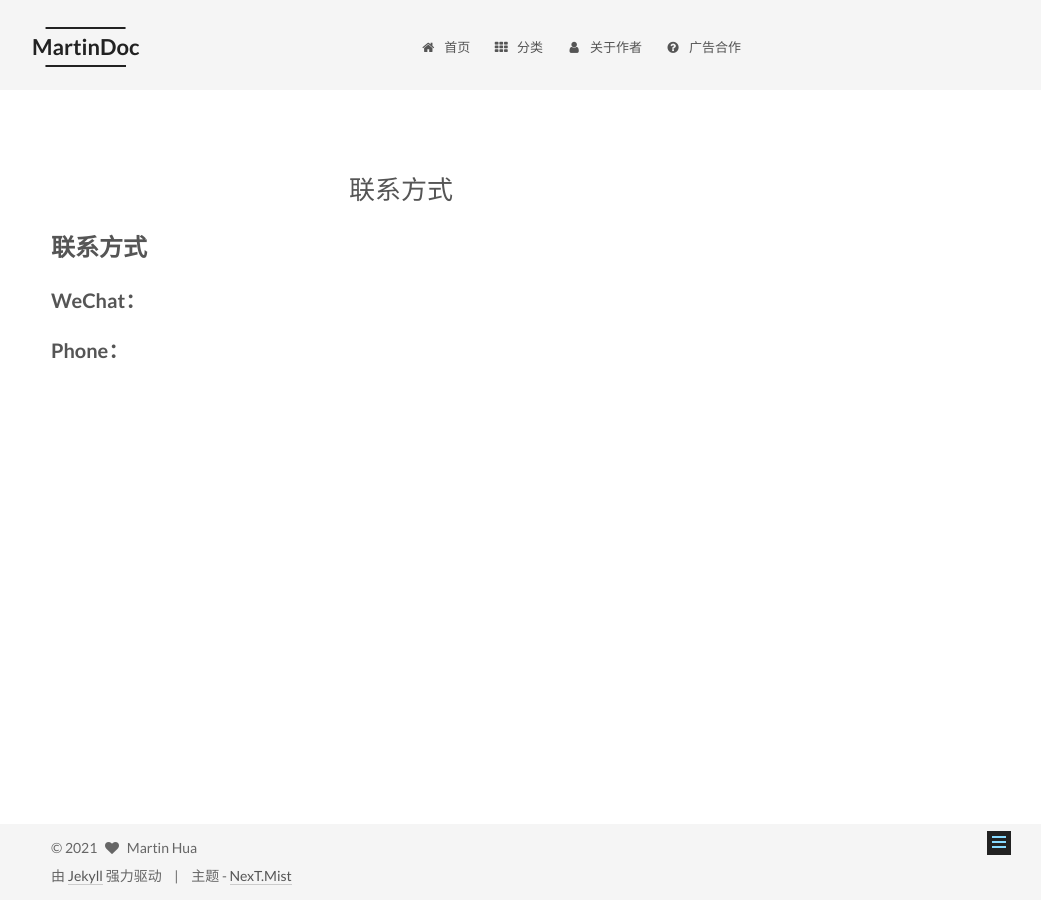
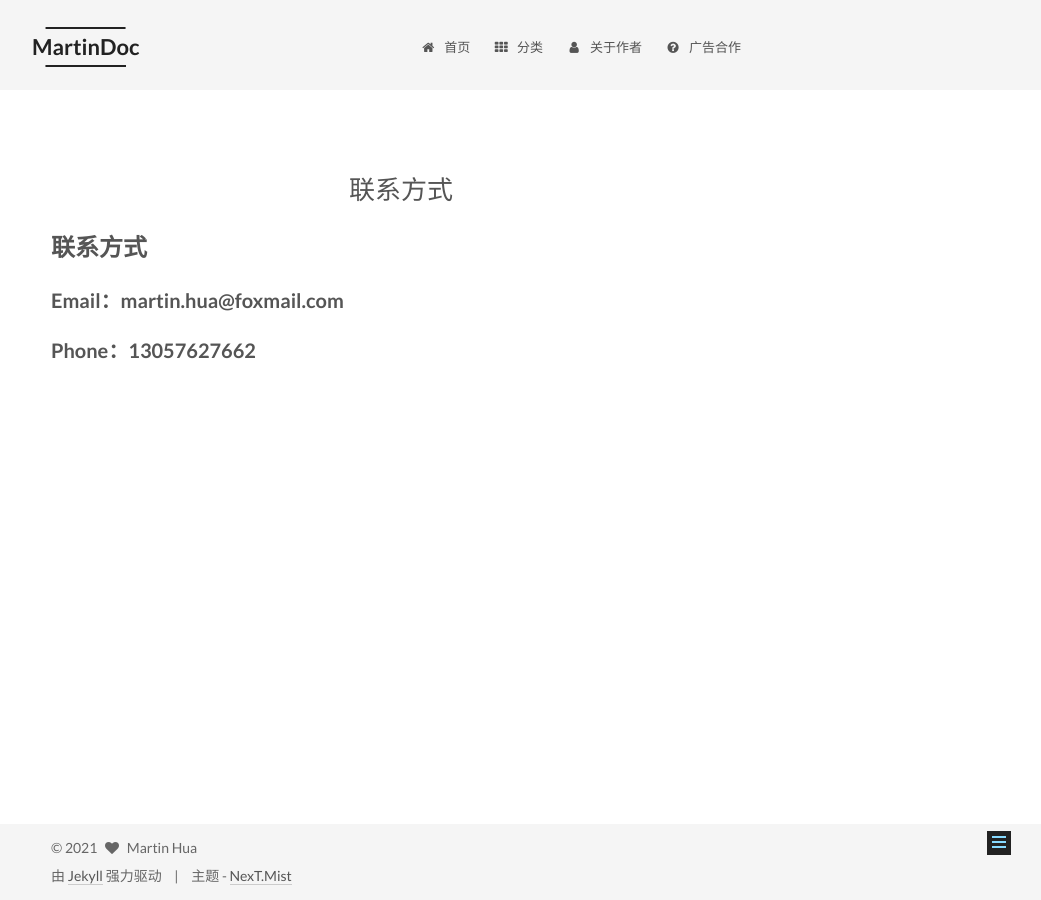
Before and after one commit to huaPeiLiang/huapeiliang.github.io, a Jekyll site: the page built from cooperation/index.md, in a window 1280 px wide. Shown: the whole page, without its empty margins (239-1280 px from the left). Built offline with Jekyll 4.4.1, drawn with Linux system fonts in a browser that asks for light colours; our own code applies the rules of GitHub Pages for plain Markdown files.

```diff
--- a/cooperation/index.md
+++ b/cooperation/index.md
@@ -5,6 +5,6 @@ type: about
 
 # 联系方式
 
-### WeChat：
+### Email：martin.hua@foxmail.com
 
-### Phone：
+### Phone：13057627662
```
Also changed, not shown: about/index.md (+1 -1 lines).
